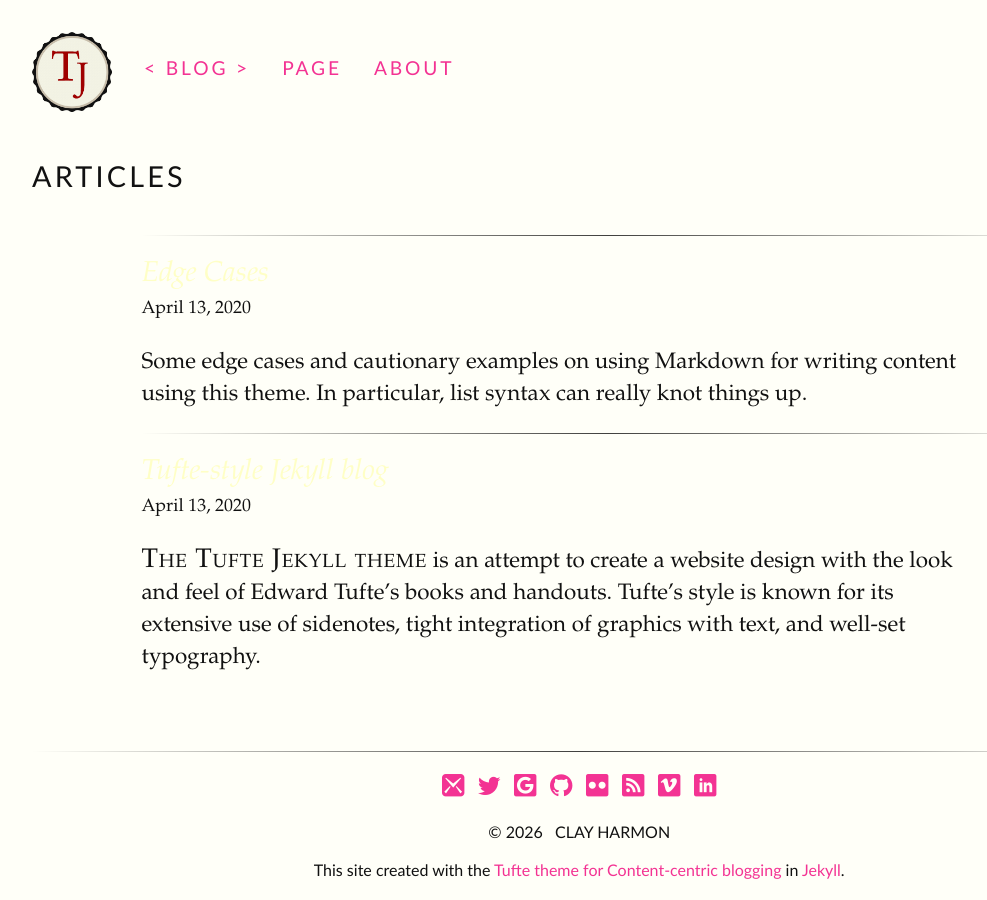
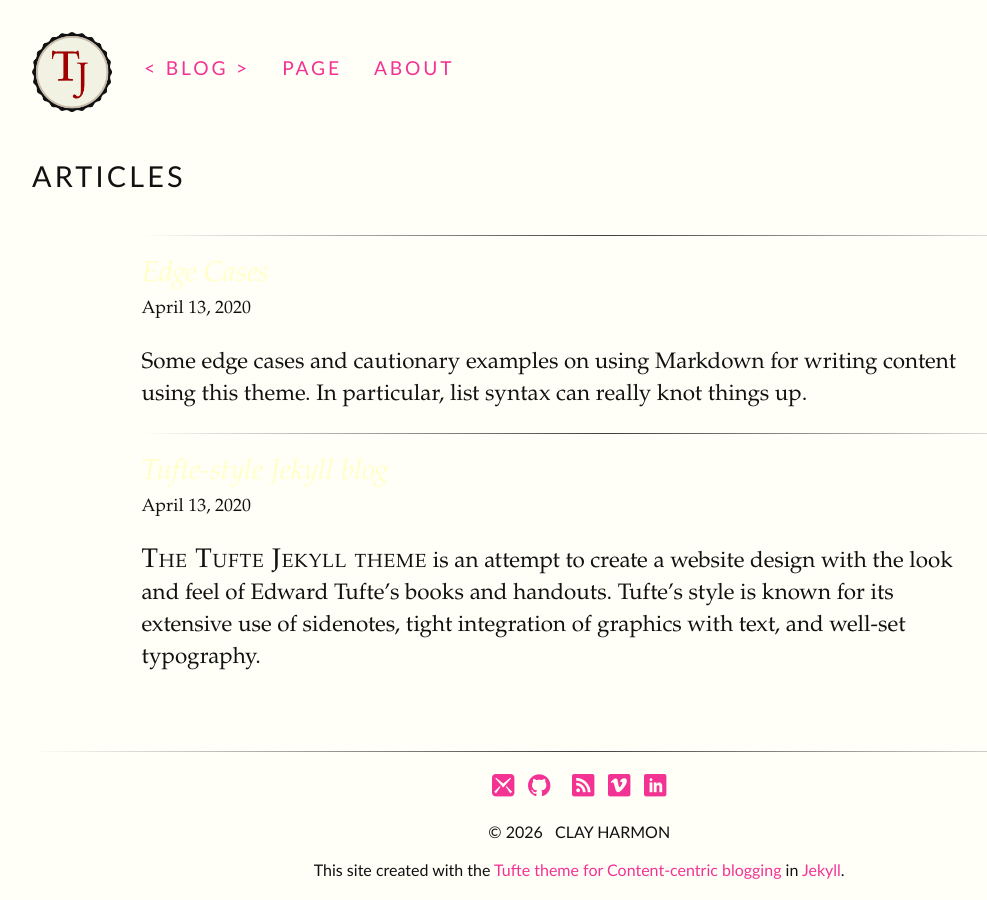
Before and after one commit to Oiuhukt/failosophy, a Jekyll site: the page built from index.html, in a window 1280 px wide. Shown: the whole page, without its empty margins (32-1019 px from the left). Built offline with Jekyll 4.4.1, drawn with Linux system fonts in a browser that asks for light colours; some web fonts are replaced.

```diff
--- a/_data/social.yml
+++ b/_data/social.yml
@@ -1,11 +1,7 @@
-- link: //www.twitter.com/twitter_handle
-  icon: icon-twitter
-- link: //plus.google.com/+googlePlusName
-  icon: icon-google2
-- link: //github.com/GithubHandle
+- link: https://github.com/Oiuhukt
   icon: icon-github
-- link: //www.flickr.com/photos/FlickrUserID
-  icon: icon-flickr3
+- link: https://bsky.app/profile/oiuhukt.bsky.social
+  icon: icon-bsky
 - link: /feed
   icon: icon-rss2
 - link: //vimeo.com/vimeo-id
```
